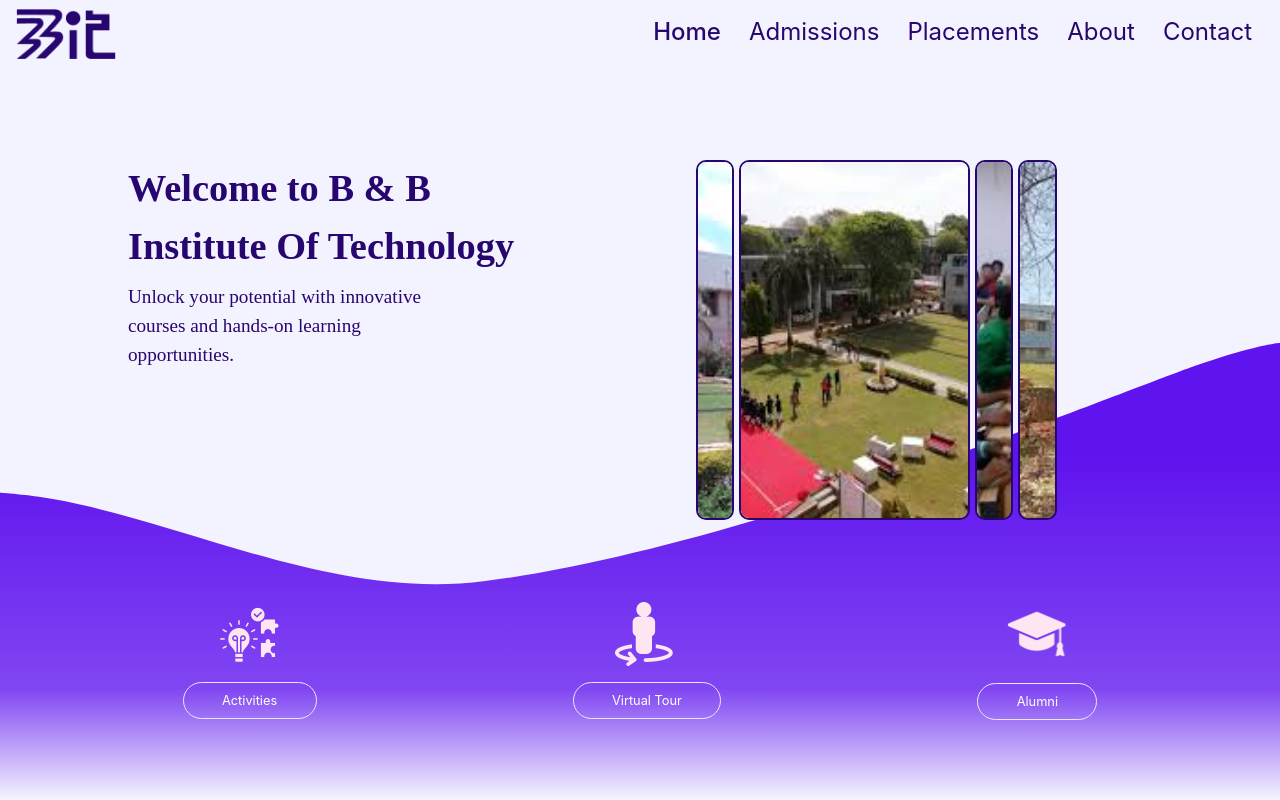
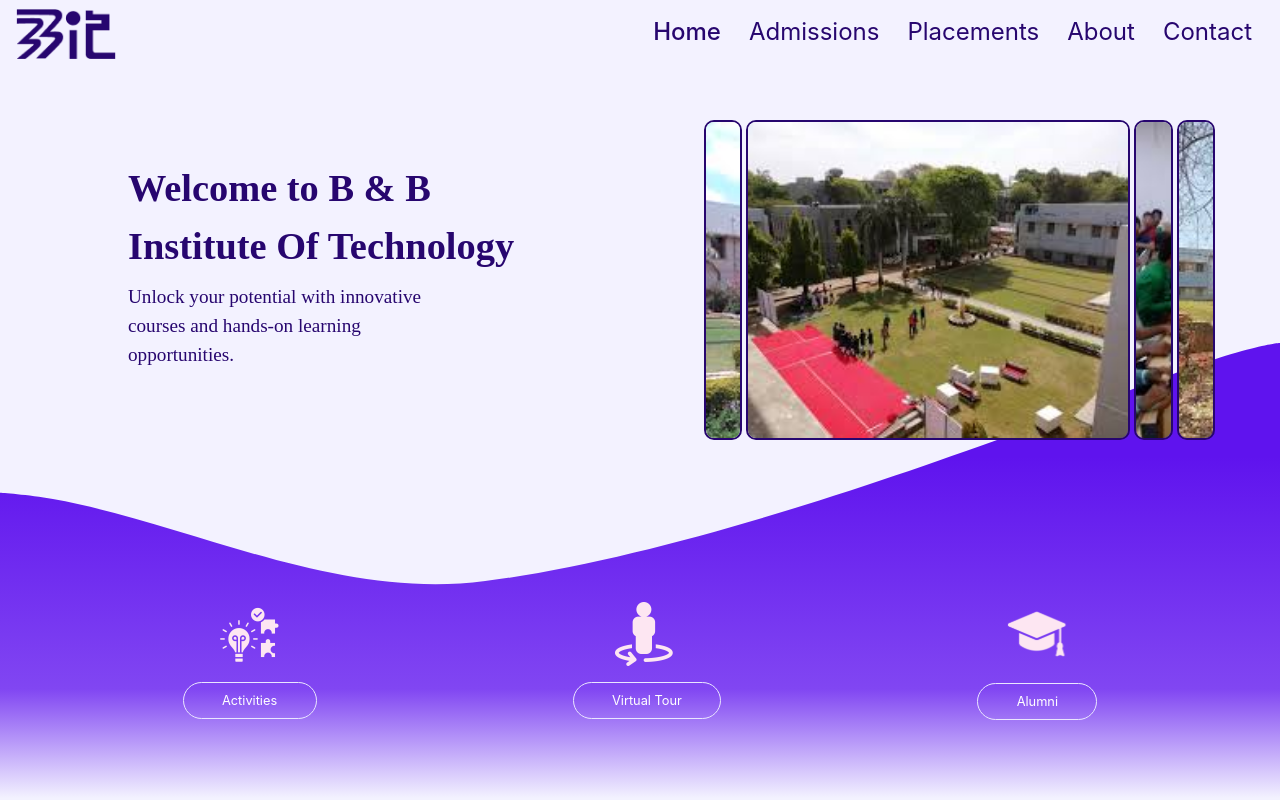
Before and after one commit to Aaditya-T/bbit-website, a Next.js app: page / in a window 1280 px wide. Shown: the top 800 px of the page. Built offline with nearby package versions, Linux system fonts and the light colour scheme; a web font is replaced by a local one.

Commit message:
flex banner

```diff
--- a/components/FlexBanner.js
+++ b/components/FlexBanner.js
@@ -1,54 +1,45 @@
-import React, { useEffect, useRef } from 'react';
+import Image from "next/image";
+import React, { useEffect } from "react";
 
 const FlexBanner = () => {
-  const flexBannerRef = useRef(null);
-  let currentBigImage = null;
+  useEffect(() => {
+    //put 2nd image 100% width
+    const banner2 = document.getElementById("banner-2");
+    banner2.style.width = "100%";
 
-  useEffect(() => {
-    const images = flexBannerRef.current.querySelectorAll('img');
-
-    // Remove the big class from all images
-    images.forEach((img) => {
-      img.classList.remove('big');
-    });
-
-    // Set the second image as big by default
-    images[1].classList.add('big');
-    currentBigImage = images[1];
-
-    images.forEach((img) => {
-      img.addEventListener('click', () => {
-        // Remove the big class from all images
-        images.forEach((otherImg) => {
-          otherImg.classList.remove('big');
+    //if any other image is hovered, make it 100% width
+    const images = document.querySelectorAll("img");
+    images.forEach((image) => {
+      if (!image.id.includes("banner-")) {
+        return;
+      } else {
+        image.addEventListener("mouseover", (e) => {
+          images.forEach((img) => {
+            if (!img.id.includes("banner-")) {
+              return;
+            }
+            img.style.width = "10%";
+          });
+          e.target.style.width = "100%";
         });
-        // Add the big class to the clicked image
-        img.classList.add('big');
-        currentBigImage = img;
-      });
-
-      img.addEventListener('mouseover', () => {
-        // Remove the big class from the currently big image
-        if (currentBigImage && currentBigImage !== img) {
-          currentBigImage.classList.remove('big');
-        }
-      });
-
-      img.addEventListener('mouseout', () => {
-        // Add the big class back to the previously big image
-        if (currentBigImage) {
-          currentBigImage.classList.add('big');
-        }
-      });
+      }
     });
   }, []);
 
   return (
-    <div ref={flexBannerRef} className="flex-banner mt-10">
-      <img src='/home/banner-1.jpg' alt="college-images"></img>
-      <img src='/home/banner-2.jpg' alt="college-images"></img>
-      <img src='/home/banner-3.jpg' alt="college-images"></img>
-      <img src='/home/banner-4.jpg' alt="college-images"></img>
+    <div className="absolute mt-[5vh] w-[30vw] h-[10vh] flex gap-1 top-[10vh] right-[15vw] ">
+      {[1, 2, 3, 4].map((index) => (
+        <Image
+          key={index}
+          src={`/home/banner-${index}.jpg`}
+          alt="college-images"
+          className={`hover:w-[100%] w-[10%] h-[40vh] object-cover border-2 rounded-[10px] border-solid border-[#27066F] z-[1]`}
+          width="0"
+          height="0"
+          sizes="(max-width: 640px) 100vw, (max-width: 1024px) 50vw, 30vw"
+          id={`banner-${index}`}
+        />
+      ))}
     </div>
   );
 };
--- a/pages/index.js
+++ b/pages/index.js
@@ -21,7 +21,7 @@ const topButts = [
 const Home = () => {
   return (
     <div>
-      <FlexBanner />
+        <FlexBanner />
       <main>
         <div className="absolute text-[--text-primary] font-OrelegaOne ml-[10vw] z-10">
           <div className="text-left text-[3vw] font-bold mt-[20vh] mb-[1vh]">
```
